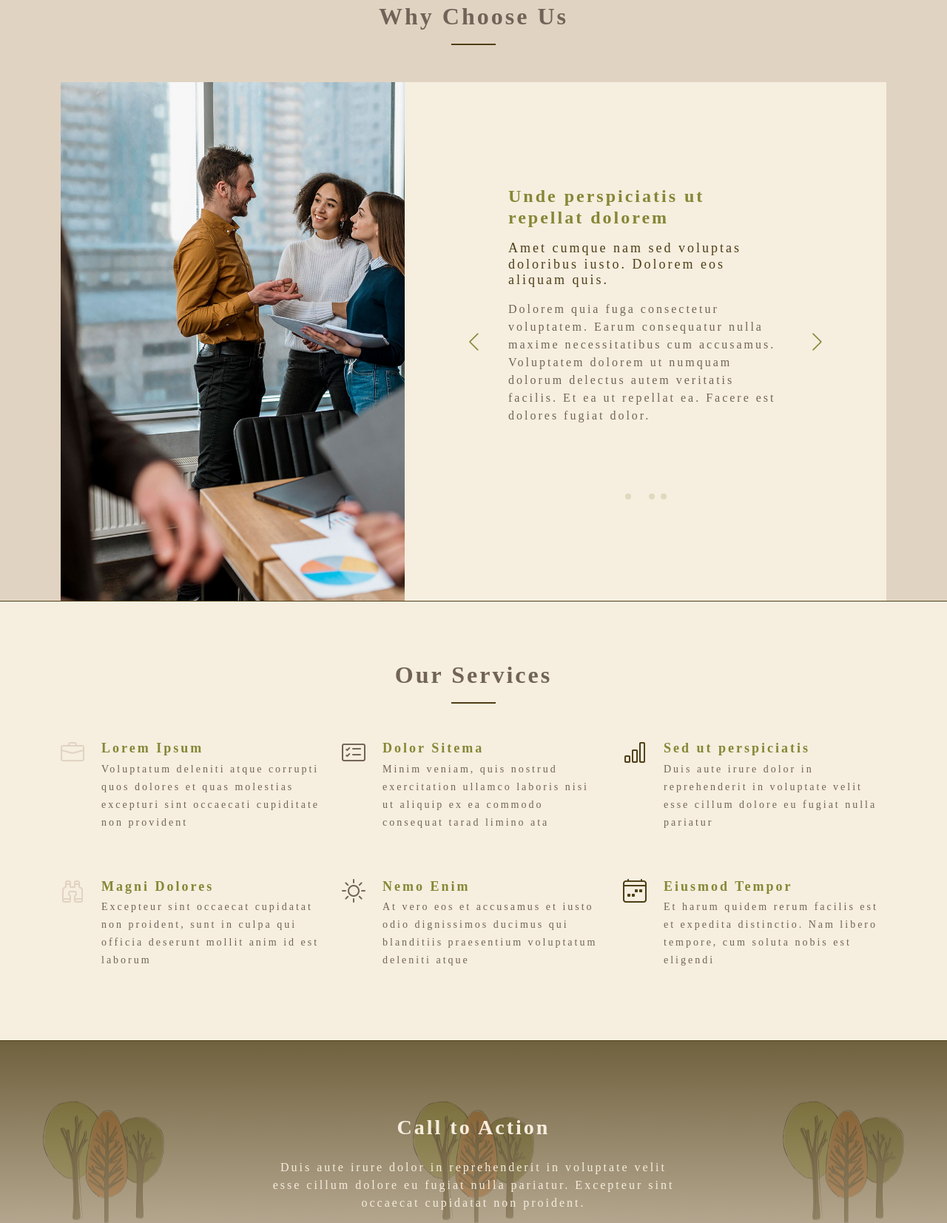
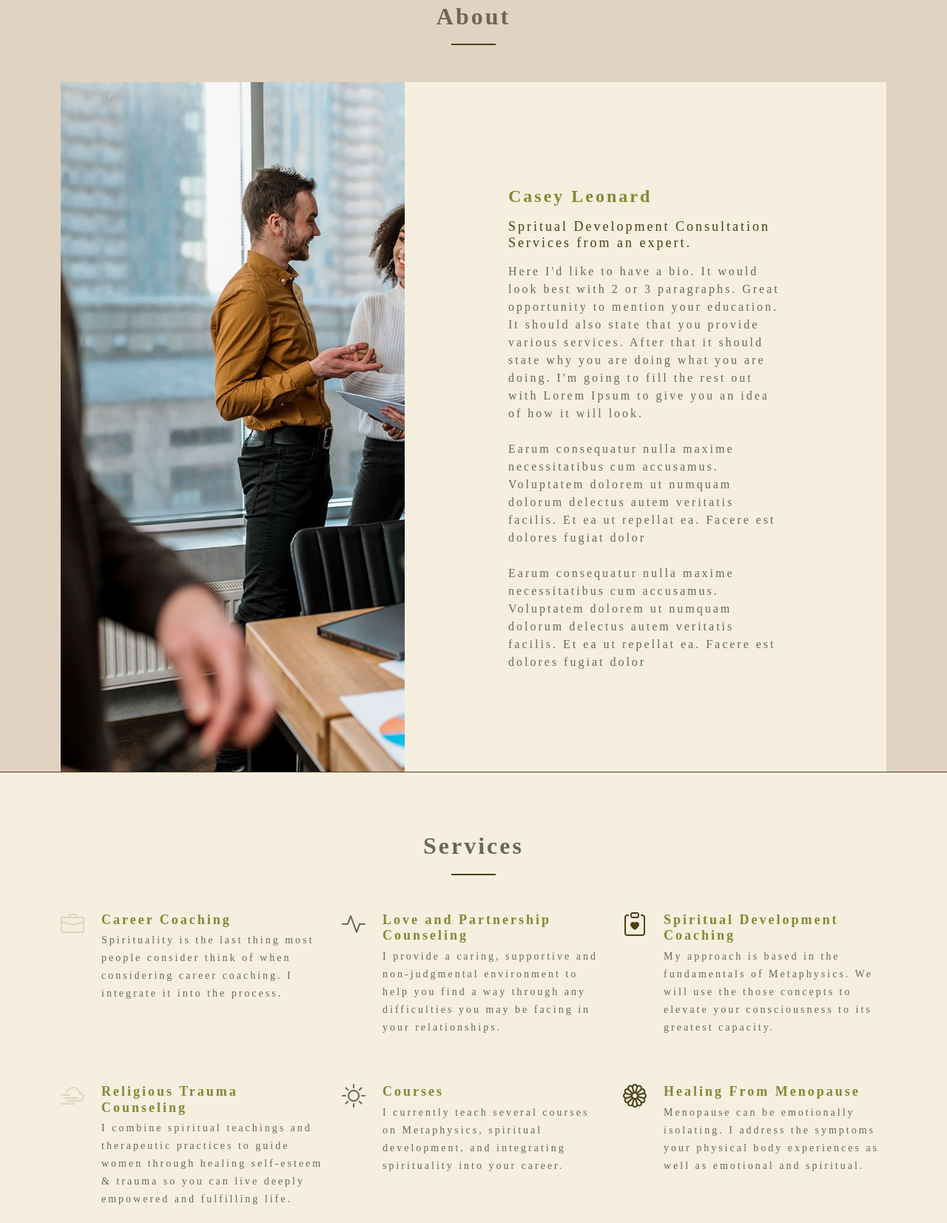
Before and after one commit to MattGDwyer/sageforest, a website: page index.html in a window 1280 px wide. Shown: the part 877-2530 px from the top of the page at 74% size. Drawn offline with Linux system fonts and the light colour scheme.

Commit message:
changed icons, replaced lorem ipsum

```diff
--- a/assets/js/main.js
+++ b/assets/js/main.js
@@ -92,7 +92,7 @@ document.addEventListener('DOMContentLoaded', () => {
    * Init swiper slider with 1 slide at once in desktop view
    */
   new Swiper('.slides-1', {
-    speed: 600,
+    speed: 0,
     loop: true,
     autoplay: {
       delay: 5000,
--- a/index.html
+++ b/index.html
@@ -113,7 +113,7 @@
       <div class="container" data-aos="fade-up">
 
         <div class="section-header">
-          <h2>Why Choose Us</h2>
+          <h2>About</h2>
 
         </div>
 
@@ -127,41 +127,51 @@
 
                 <div class="swiper-slide">
                   <div class="item">
-                    <h3 class="mb-3">Let's grow your business together</h3>
-                    <h4 class="mb-3">Optio reiciendis accusantium iusto architecto at quia minima maiores quidem, dolorum.</h4>
-                    <p>Lorem ipsum dolor sit amet consectetur adipisicing elit. Repellendus, ipsam perferendis asperiores explicabo vel tempore velit totam, natus nesciunt accusantium dicta quod quibusdam ipsum maiores nobis non, eum. Ullam reiciendis dignissimos laborum aut, magni voluptatem velit doloribus quas sapiente optio.</p>
+                    <h3 class="mb-3">Casey Leonard</h3>
+                    <h4 class="mb-3">Spritual Development Consultation Services from an expert.</h4>
+                    <p>Here I'd like to have a bio. It would look best with 2 or 3 paragraphs. Great opportunity to mention your education. It should also state that you provide various services. After that it should state why you are doing what you are doing. I'm going to fill the rest out with Lorem Ipsum to give you an idea of how it will look.
+                    <br />
+                    <br />
+                    Earum consequatur nulla maxime necessitatibus cum accusamus. Voluptatem dolorem ut numquam dolorum delectus autem veritatis facilis. Et ea ut repellat ea. Facere est dolores fugiat dolor
+                    <br />
+                    <br />
+                    Earum consequatur nulla maxime necessitatibus cum accusamus. Voluptatem dolorem ut numquam dolorum delectus autem veritatis facilis. Et ea ut repellat ea. Facere est dolores fugiat dolor
+                    </p>
                   </div>
                 </div><!-- End slide item -->
 
-                <div class="swiper-slide">
+                <!-- <div class="swiper-slide">
                   <div class="item">
-                    <h3 class="mb-3">Unde perspiciatis ut repellat dolorem</h3>
-                    <h4 class="mb-3">Amet cumque nam sed voluptas doloribus iusto. Dolorem eos aliquam quis.</h4>
+                    <h3 class="mb-3">Mission Statement Slide</h3>
+                    <h4 class="mb-3">Mission Statement in One or Two Sentences</h4>
                     <p>Dolorem quia fuga consectetur voluptatem. Earum consequatur nulla maxime necessitatibus cum accusamus. Voluptatem dolorem ut numquam dolorum delectus autem veritatis facilis. Et ea ut repellat ea. Facere est dolores fugiat dolor.</p>
                   </div>
-                </div><!-- End slide item -->
+                </div> -->
+                <!-- End slide item -->
 
-                <div class="swiper-slide">
+                <!-- <div class="swiper-slide">
                   <div class="item">
                     <h3 class="mb-3">Aliquid non alias minus</h3>
                     <h4 class="mb-3">Necessitatibus voluptatibus explicabo dolores a vitae voluptatum.</h4>
                     <p>Neque voluptates aut. Soluta aut perspiciatis porro deserunt. Voluptate ut itaque velit. Aut consectetur voluptatem aspernatur sequi sit laborum. Voluptas enim dolorum fugiat aut.</p>
                   </div>
-                </div><!-- End slide item -->
+                </div> -->
+                <!-- End slide item -->
 
-                <div class="swiper-slide">
+                <!-- <div class="swiper-slide">
                   <div class="item">
                     <h3 class="mb-3">Necessitatibus suscipit non voluptatem quibusdam</h3>
                     <h4 class="mb-3">Tempora quos est ut quia adipisci ut voluptas. Deleniti laborum soluta nihil est. Eum similique neque autem ut.</h4>
                     <p>Ut rerum et autem vel. Et rerum molestiae aut sit vel incidunt sit at voluptatem. Saepe dolorem et sed voluptate impedit. Ad et qui sint at qui animi animi rerum.</p>
                   </div>
-                </div><!-- End slide item -->
+                </div> -->
+                <!-- End slide item -->
 
               </div>
-              <div class="swiper-pagination"></div>
+              <!-- <div class="swiper-pagination"></div> -->
             </div>
-            <div class="swiper-button-prev"></div>
-            <div class="swiper-button-next"></div>
+            <!-- <div class="swiper-button-prev"></div>
+            <div class="swiper-button-next"></div> -->
           </div>
 
         </div>
@@ -174,7 +184,7 @@
       <div class="container" data-aos="fade-up">
 
         <div class="section-header">
-          <h2>Our Services</h2>
+          <h2>Services</h2>
 
         </div>
 
@@ -183,49 +193,49 @@
           <div class="col-lg-4 col-md-6 service-item d-flex" data-aos="fade-up" data-aos-delay="100">
             <div class="icon flex-shrink-0"><i class="bi bi-briefcase" style="color: #e1d3c2;"></i></div>
             <div>
-              <h4 class="title"><a href="#" class="stretched-link">Lorem Ipsum</a></h4>
-              <p class="description">Voluptatum deleniti atque corrupti quos dolores et quas molestias excepturi sint occaecati cupiditate non provident</p>
+              <h4 class="title"><a href="#" class="stretched-link">Career Coaching</a></h4>
+              <p class="description">Spirituality is the last thing most people consider think of when considering career coaching. I integrate it into the process.</p>
             </div>
           </div>
           <!-- End Service Item -->
 
           <div class="col-lg-4 col-md-6 service-item d-flex" data-aos="fade-up" data-aos-delay="200">
-            <div class="icon flex-shrink-0"><i class="bi bi-card-checklist" style="color: #716358;"></i></div>
+            <div class="icon flex-shrink-0"><i class="bi bi-activity" style="color: #716358;"></i></div>
             <div>
-              <h4 class="title"><a href="#" class="stretched-link">Dolor Sitema</a></h4>
-              <p class="description">Minim veniam, quis nostrud exercitation ullamco laboris nisi ut aliquip ex ea commodo consequat tarad limino ata</p>
+              <h4 class="title"><a href="#" class="stretched-link">Love and Partnership Counseling</a></h4>
+              <p class="description">I provide a caring, supportive and non-judgmental environment to help you find a way through any difficulties you may be facing in your relationships.</p>
             </div>
           </div><!-- End Service Item -->
 
           <div class="col-lg-4 col-md-6 service-item d-flex" data-aos="fade-up" data-aos-delay="300">
-            <div class="icon flex-shrink-0"><i class="bi bi-bar-chart" style="color: #4e3e16;"></i></div>
+            <div class="icon flex-shrink-0"><i class="bi bi-clipboard-heart" style="color: #4e3e16;"></i></div>
             <div>
-              <h4 class="title"><a href="#" class="stretched-link">Sed ut perspiciatis</a></h4>
-              <p class="description">Duis aute irure dolor in reprehenderit in voluptate velit esse cillum dolore eu fugiat nulla pariatur</p>
+              <h4 class="title"><a href="#" class="stretched-link">Spiritual Development Coaching</a></h4>
+              <p class="description">My approach is based in the fundamentals of Metaphysics. We will use the those concepts to elevate your consciousness to its greatest capacity.</p>
             </div>
           </div><!-- End Service Item -->
 
           <div class="col-lg-4 col-md-6 service-item d-flex" data-aos="fade-up" data-aos-delay="400">
-            <div class="icon flex-shrink-0"><i class="bi bi-binoculars" style="color: #e1d3c2;"></i></div>
+            <div class="icon flex-shrink-0"><i class="bi bi-cloud-haze2" style="color: #e1d3c2;"></i></div>
             <div>
-              <h4 class="title"><a href="#" class="stretched-link">Magni Dolores</a></h4>
-              <p class="description">Excepteur sint occaecat cupidatat non proident, sunt in culpa qui officia deserunt mollit anim id est laborum</p>
+              <h4 class="title"><a href="#" class="stretched-link">Religious Trauma Counseling</a></h4>
+              <p class="description">I combine spiritual teachings and therapeutic practices to guide women through healing self-esteem & trauma so you can live deeply empowered and fulfilling life.</p>
             </div>
           </div><!-- End Service Item -->
 
           <div class="col-lg-4 col-md-6 service-item d-flex" data-aos="fade-up" data-aos-delay="500">
             <div class="icon flex-shrink-0"><i class="bi bi-brightness-high" style="color: #716358;"></i></div>
             <div>
-              <h4 class="title"><a href="#" class="stretched-link">Nemo Enim</a></h4>
-              <p class="description">At vero eos et accusamus et iusto odio dignissimos ducimus qui blanditiis praesentium voluptatum deleniti atque</p>
+              <h4 class="title"><a href="#" class="stretched-link">Courses</a></h4>
+              <p class="description">I currently teach several courses on Metaphysics, spiritual development, and integrating spirituality into your career.</p>
             </div>
           </div><!-- End Service Item -->
 
           <div class="col-lg-4 col-md-6 service-item d-flex" data-aos="fade-up" data-aos-delay="600">
-            <div class="icon flex-shrink-0"><i class="bi bi-calendar4-week" style="color: #4e3e16;"></i></div>
+            <div class="icon flex-shrink-0"><i class="bi bi-flower1" style="color: #4e3e16;"></i></div>
             <div>
-              <h4 class="title"><a href="#" class="stretched-link">Eiusmod Tempor</a></h4>
-              <p class="description">Et harum quidem rerum facilis est et expedita distinctio. Nam libero tempore, cum soluta nobis est eligendi</p>
+              <h4 class="title"><a href="#" class="stretched-link">Healing From Menopause</a></h4>
+              <p class="description">Menopause can be emotionally isolating. I address the symptoms your physical body experiences as well as emotional and spiritual.</p>
             </div>
           </div><!-- End Service Item -->
 
@@ -239,8 +249,8 @@
       <div class="container" data-aos="fade-up">
         <div class="row justify-content-center">
           <div class="col-lg-6 text-center">
-            <h3>Call to Action</h3>
-            <p>Duis aute irure dolor in reprehenderit in voluptate velit esse cillum dolore eu fugiat nulla pariatur. Excepteur sint occaecat cupidatat non proident.</p>
+            <h3>Not sure what you need?</h3>
+            <p>That's OK! Schedule a free consultation with me and we can decide together what the best course of action is! You are loved and supported.</p>
             <a class="cta-btn" href="#">Schedule a Consultation</a>
           </div>
         </div>
@@ -254,62 +264,62 @@
       <div class="container" data-aos="fade-up">
         <div class="row">
           <div class="col-lg-7" data-aos="fade-up" data-aos-delay="100">
-            <h3>Take a Look at<br>What We Do</h3>
+            <h3>Take a Look at<br>What I Do</h3>
 
             <div class="row gy-4">
 
               <div class="col-md-6">
                 <div class="icon-list d-flex">
-                  <i class="ri-store-line" style="color: #716358;"></i>
-                  <span>Videos</span>
+                  <i class="bi bi-youtube" style="color: #716358;"></i>
+                  <span>Youtube Channel</span>
                 </div>
               </div><!-- End Icon List Item-->
 
               <div class="col-md-6">
                 <div class="icon-list d-flex">
-                  <i class="ri-bar-chart-box-line" style="color: #716358"></i>
+                  <i class="bi bi-book-half" style="color: #716358"></i>
                   <span>Books</span>
                 </div>
               </div><!-- End Icon List Item-->
 
               <div class="col-md-6">
                 <div class="icon-list d-flex">
-                  <i class="ri-calendar-todo-line" style="color: #716358;"></i>
+                  <i class="bi bi-body-text" style="color: #716358;"></i>
                   <span>Lectures</span>
                 </div>
               </div><!-- End Icon List Item-->
 
               <div class="col-md-6">
                 <div class="icon-list d-flex">
-                  <i class="ri-paint-brush-line" style="color: #716358;"></i>
+                  <i class="bi bi-rulers" style="color: #716358;"></i>
                   <span>How-To Guides</span>
                 </div>
               </div><!-- End Icon List Item-->
 
               <div class="col-md-6">
                 <div class="icon-list d-flex">
-                  <i class="ri-database-2-line" style="color: #716358;"></i>
+                  <i class="bi bi-bookmark-check" style="color: #716358;"></i>
                   <span>References to Further Reading</span>
                 </div>
               </div><!-- End Icon List Item-->
 
               <div class="col-md-6">
                 <div class="icon-list d-flex">
-                  <i class="ri-gradienter-line" style="color: #716358;"></i>
+                  <i class="bi bi-quote" style="color: #716358;"></i>
                   <span>Testimonials</span>
                 </div>
               </div><!-- End Icon List Item-->
 
               <div class="col-md-6">
                 <div class="icon-list d-flex">
-                  <i class="ri-file-list-3-line" style="color: #716358;"></i>
-                  <span>Ipsum Rerum Explicabo</span>
+                  <i class="bi bi-ladder" style="color: #716358;"></i>
+                  <span>Courses</span>
                 </div>
               </div><!-- End Icon List Item-->
 
               <div class="col-md-6">
                 <div class="icon-list d-flex">
-                  <i class="ri-base-station-line" style="color: #716358;"></i>
+                  <i class="bi bi-window-plus" style="color: #716358;"></i>
                   <span>App Reviews</span>
                 </div>
               </div><!-- End Icon List Item-->
```
